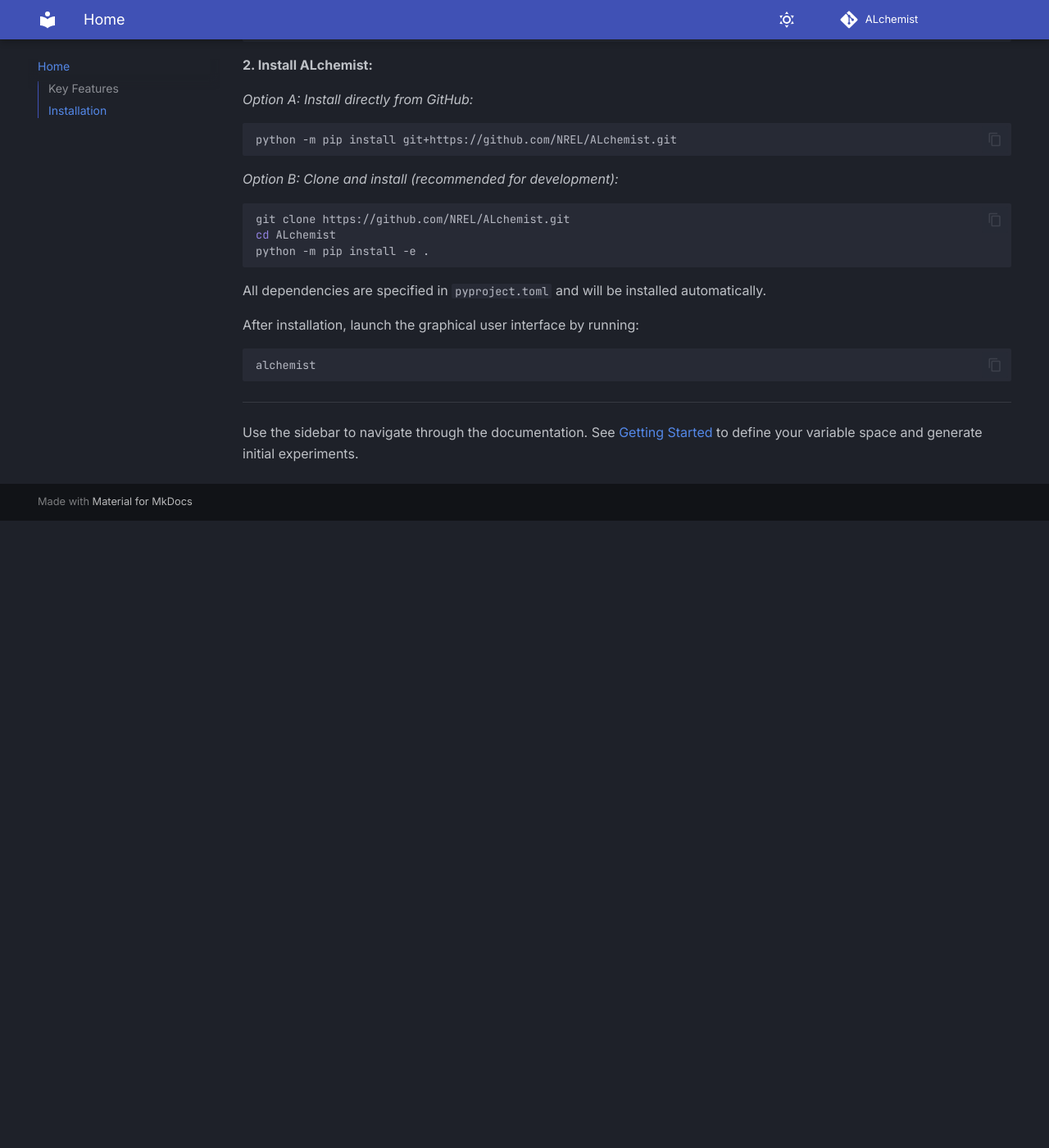
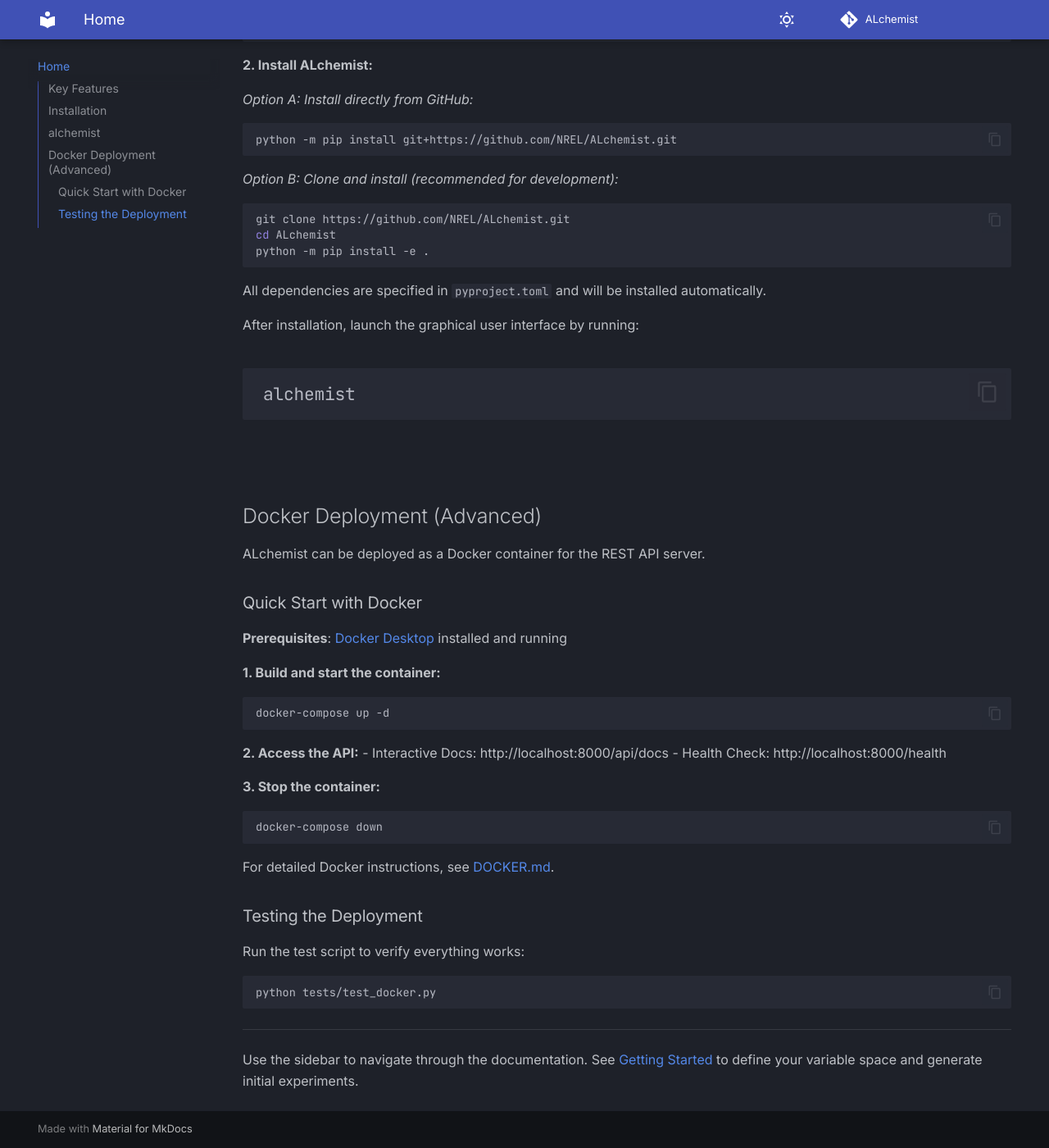
Before and after one commit to NREL/ALchemist, an MkDocs documentation site: the page built from docs/index.md, in a window 1280 px wide and 1400 px high, scrolled down 950 px. Shown: the whole window at 82% size. Built offline with MkDocs 1.6.1 and Material for MkDocs 9.7.7, drawn with Linux system fonts in a browser that asks for light colours; comment, search, counter and statistics services are not loaded; before the commit the page ends 1585 px from its top, so only the background shows below that.

Commit message:
docs: update Docker deployment instructions

````diff
--- a/docs/index.md
+++ b/docs/index.md
@@ -48,6 +48,38 @@
 ```bash
 alchemist
 ```
+---
+
+## Docker Deployment (Advanced)
+
+ALchemist can be deployed as a Docker container for the REST API server.
+
+### Quick Start with Docker
+
+**Prerequisites**: [Docker Desktop](https://docs.docker.com/desktop/) installed and running
+
+**1. Build and start the container:**
+```bash
+docker-compose up -d
+```
+
+**2. Access the API:**
+- Interactive Docs: http://localhost:8000/api/docs
+- Health Check: http://localhost:8000/health
+
+**3. Stop the container:**
+```bash
+docker-compose down
+```
+
+For detailed Docker instructions, see [DOCKER.md](DOCKER.md).
+
+### Testing the Deployment
+
+Run the test script to verify everything works:
+```bash
+python tests/test_docker.py
+```
 
 ---
 
````
